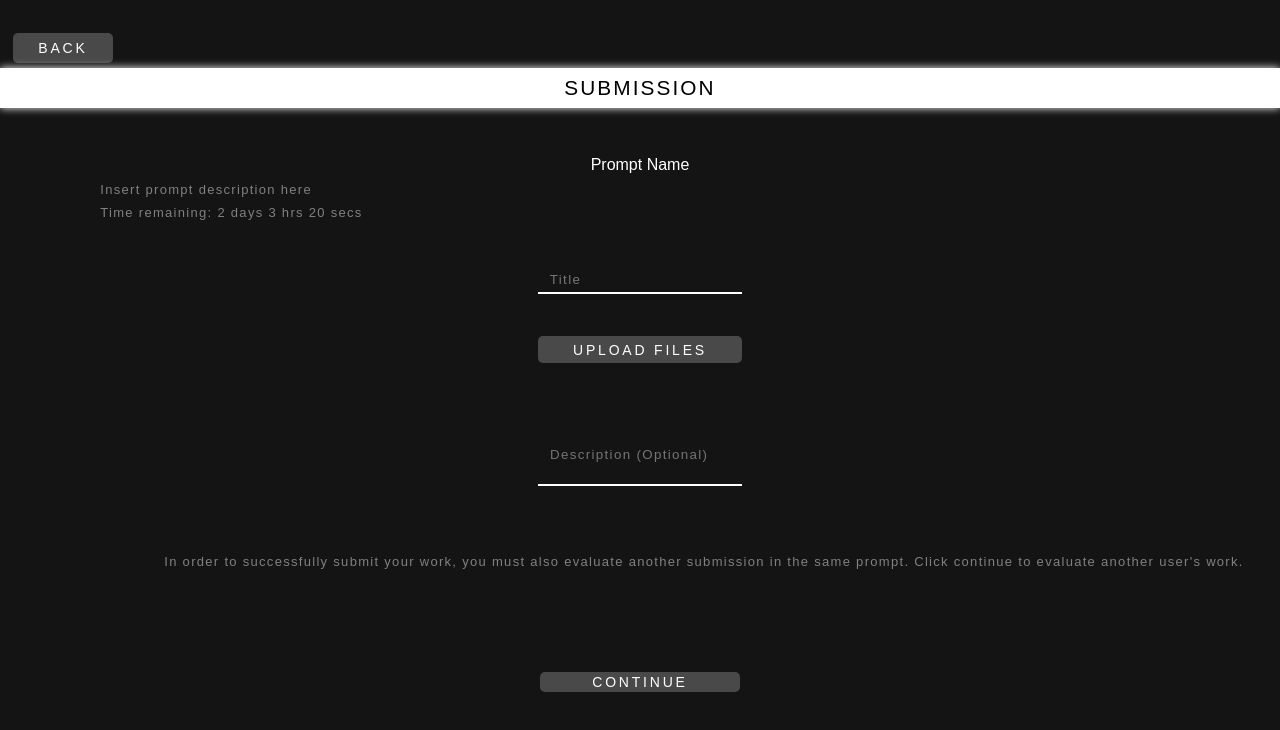
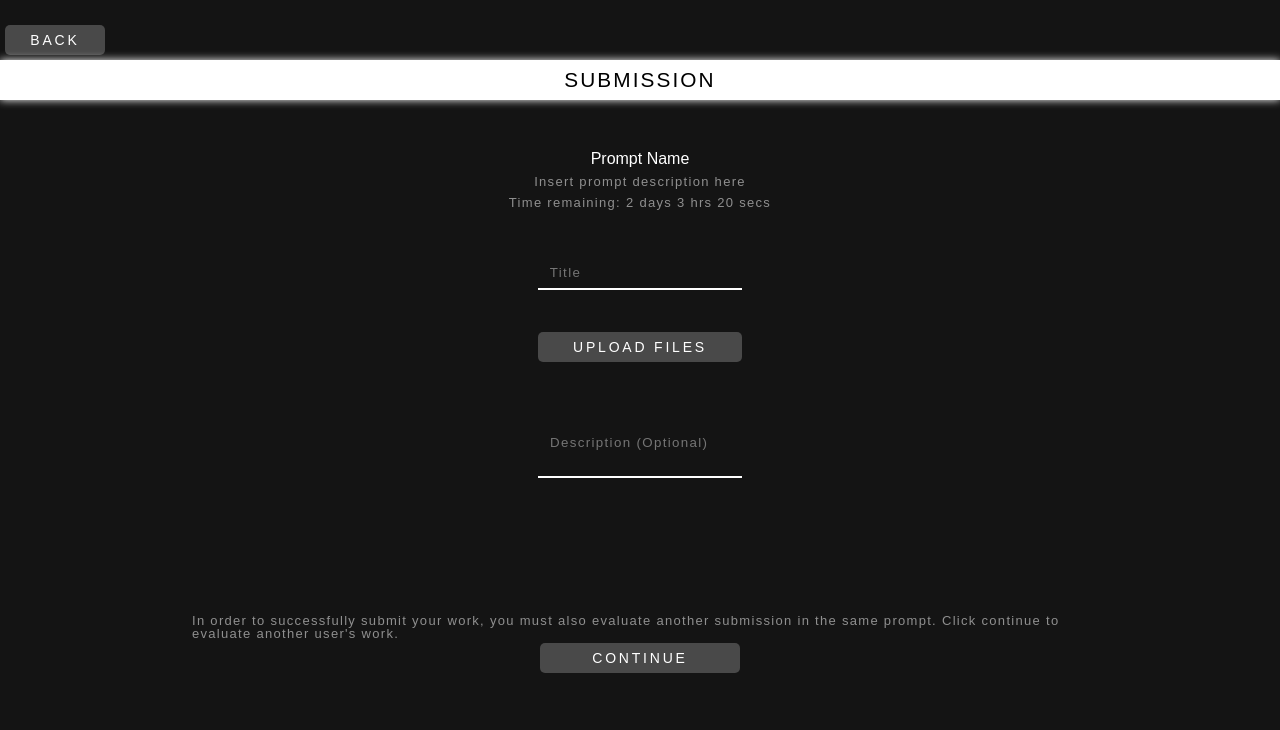
Before and after one commit to martinmags/cogs121-xposure, a plain HTML site: page src/Submission.html in a window 1280 px wide. Drawn offline with Linux system fonts and the light colour scheme.

Commit message:
fixed styling

```diff
--- a/src/Submission.html
+++ b/src/Submission.html
@@ -4,6 +4,7 @@
     <meta charset="utf-8" />
     <meta name="viewport" content="width=device-width, initial-scale=1" />
     <title>Xposure</title>
+    <link rel="stylesheet" href="css/cssreset.css">
     <link rel="stylesheet" href="css/createaccount.css"/>
 
   </head>
--- a/src/css/createaccount.css
+++ b/src/css/createaccount.css
@@ -71,9 +71,15 @@ body{
 }
 
 .spacer{
-  height: 15vh;
-  margin-left: 5vw;
-  margin-top: 5vw;
+  display: flex;
+  flex-direction: column;
+  height: 20vh;
+  align-items: flex-end;
+  justify-content: flex-end;
+}
+
+br{
+  height: 10vh;
 }
 
 .eval_container{
@@ -148,12 +154,12 @@ body{
 #prompt_text{
   font-size: 13px;
   letter-spacing: 0.1em;
-  color: grey;
-  align-self: flex-start;
-  justify-content: flex-start;
+  color: #8F8F8F;
+  align-self: center;
+  justify-content: center;
   max-width: 70vw;
   margin-top: 1vh;
-  margin-left: 5vw;
+  /* margin-left: 5vw; */
 }
 
 /*Button*/
--- a/src/css/discover.css
+++ b/src/css/discover.css
@@ -85,7 +85,7 @@ input{
 }
 
 #sub-header{
-  font-size: 20px;
+  font-size: 16px;
   letter-spacing: 0.15em;
   color: white;
   align-self: flex-start;
@@ -94,7 +94,7 @@ input{
 }
 
 #prompt_text{
-  font-size: 15px;
+  font-size: 14px;
   letter-spacing: 0.1em;
   color: white;
   align-self: flex-start;
```
Also changed, not shown: src/Prompt.html (+2 -2 lines).
